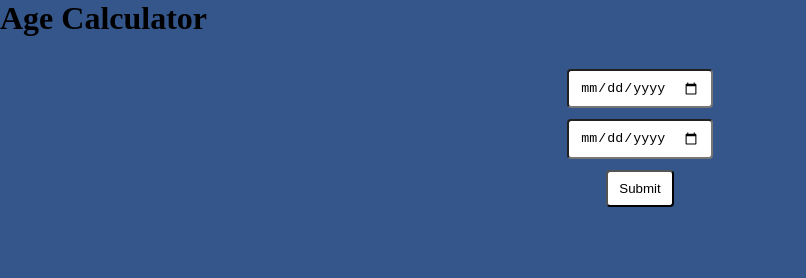
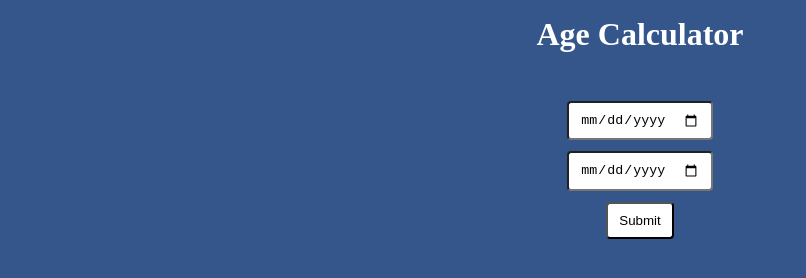
Before and after one commit to ManjiCoder/AgeCalculator, a plain HTML site: page index.html in a window 1280 px wide. Shown: the whole page, without its empty margins (0-806 px from the left). Drawn offline with Linux system fonts and the light colour scheme.

Commit message:
updated style.css

```diff
--- a/style.css
+++ b/style.css
@@ -1,19 +1,17 @@
 /* CSS RESET */
-
 * {
   margin: 0;
   padding: 0;
   box-sizing: border-box;
 }
-
-body{
+body {
   background: #34568b;
 }
-form{
+form {
   /* width: 80%; */
   margin: 2rem auto;
 }
-form input{
+form input {
   border-radius: 4px;
   /* width: 15%; */
   background: white;
@@ -21,9 +19,12 @@ form input{
   margin: 11px auto;
   padding: 9px 11px;
 }
-h2, h4{
-    font-size: 2rem;
+.heading {
+  /*font-size: 2rem;*/
   color: white;
   text-align: center;
+  padding: 1rem;
+}
+h1 {
   padding: 2rem;
 }
```
Lines whose indentation alone changed are shown as unchanged.
